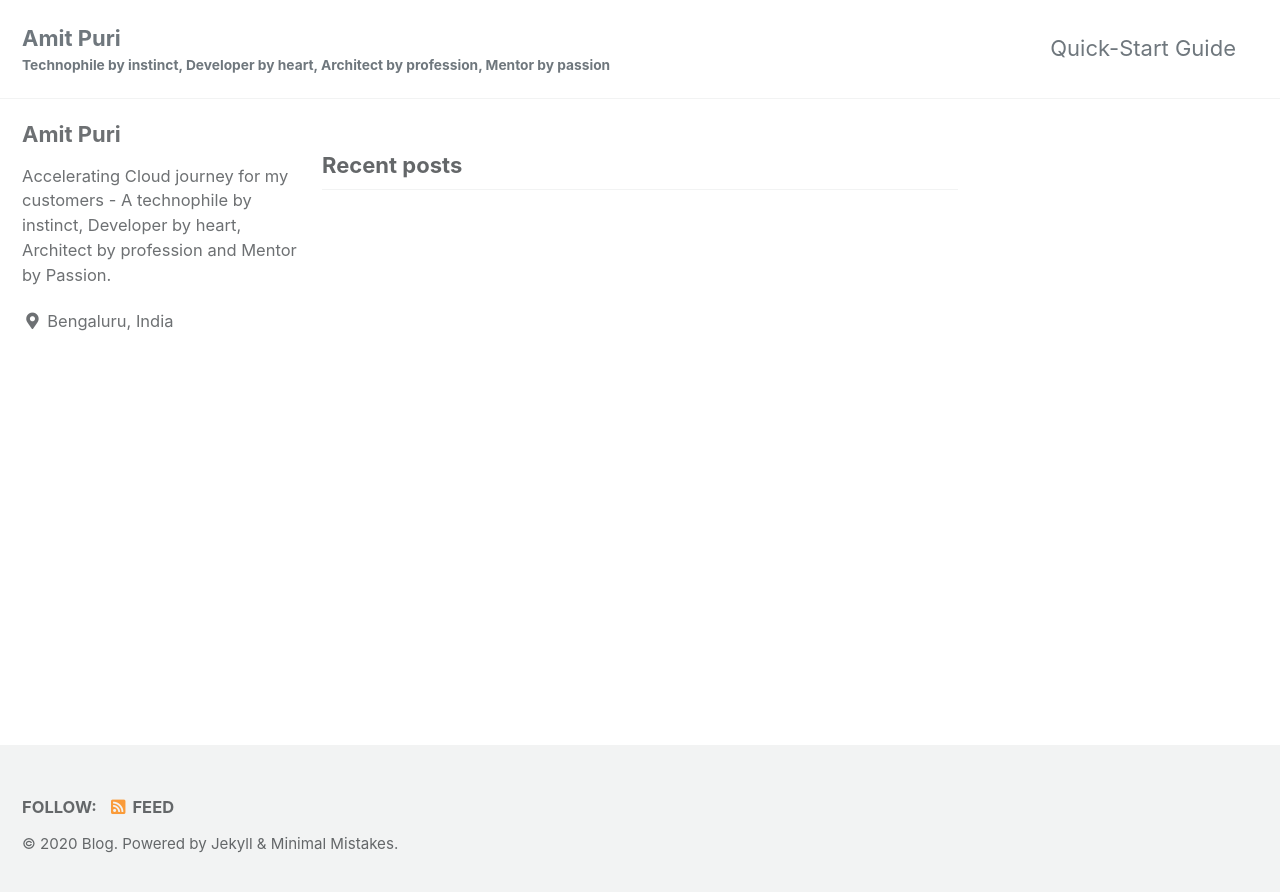
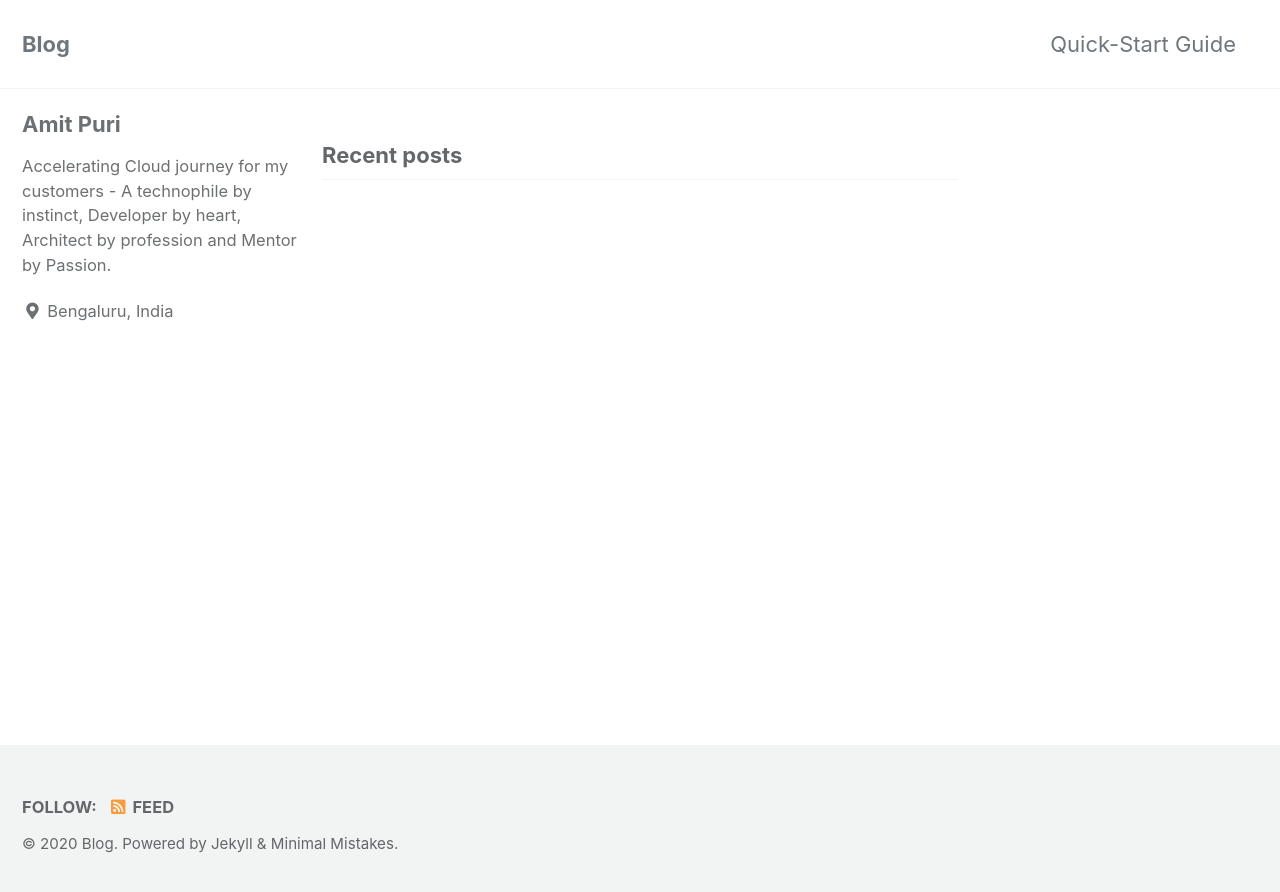
Before and after one commit to amitpuri/amitpuri.github.io, a Jekyll site: the page built from index.html, in a window 1280 px wide. Shown: the top 892 px of the page. Built offline with Jekyll 4.4.1, drawn with Linux system fonts in a browser that asks for light colours; cached includes are drawn as plain includes; the list of posts is cut into pages by our own code.

Commit message:
Update _config.yml

```diff
--- a/_config.yml
+++ b/_config.yml
@@ -16,9 +16,9 @@ minimal_mistakes_skin    : "default" # "air", "aqua", "contrast", "dark", "dirt"
 
 # Site Settings
 locale                   : "en-US"
-title                    : "Amit Puri"
+title                    : "Blog"
 title_separator          : "-"
-subtitle                 : Technophile by instinct, Developer by heart, Architect by profession, Mentor by passion
+subtitle                 :
 name                     : "Blog"
 description              : "amitpuri"
 url                      : amitpuri.com
```
